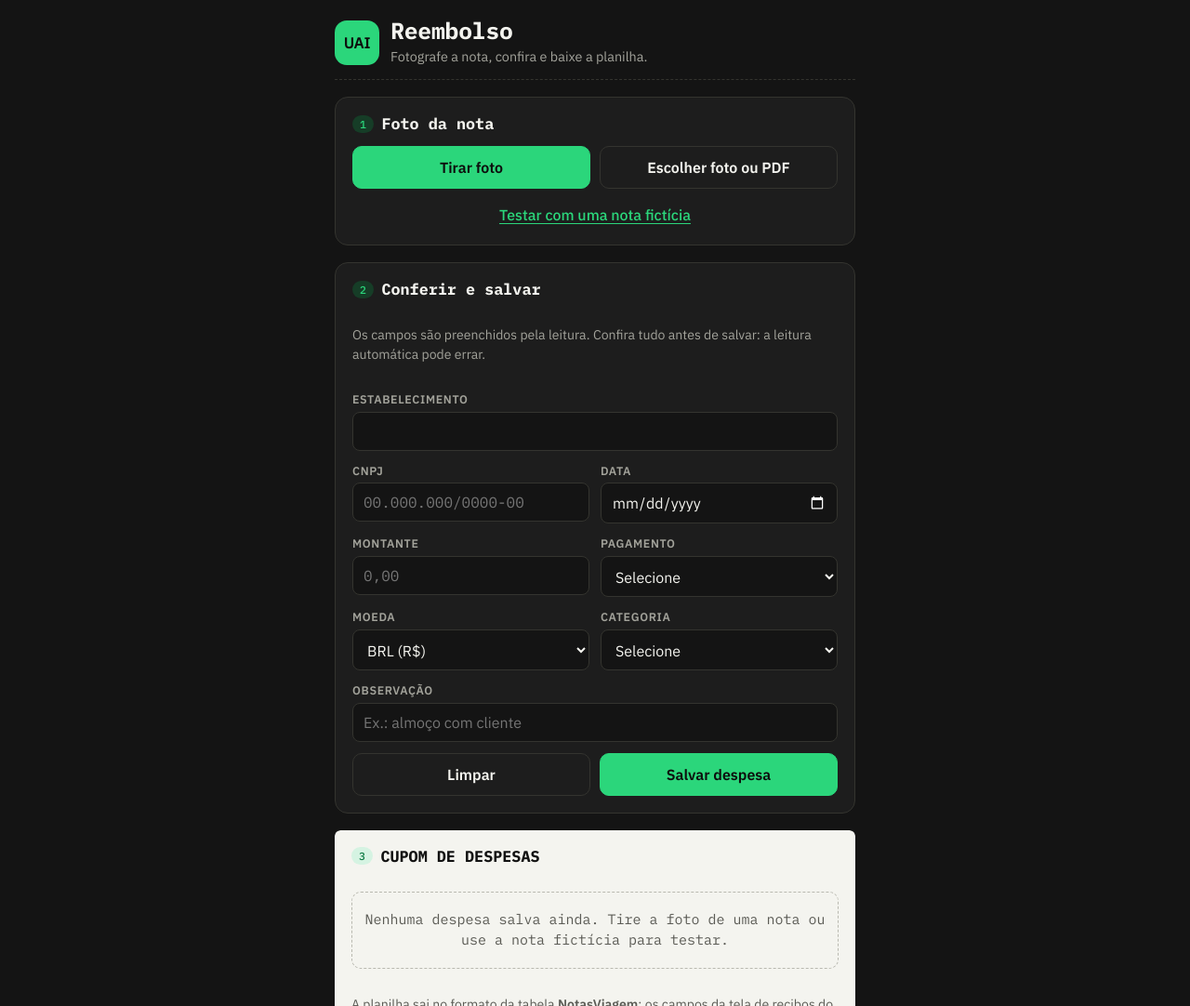
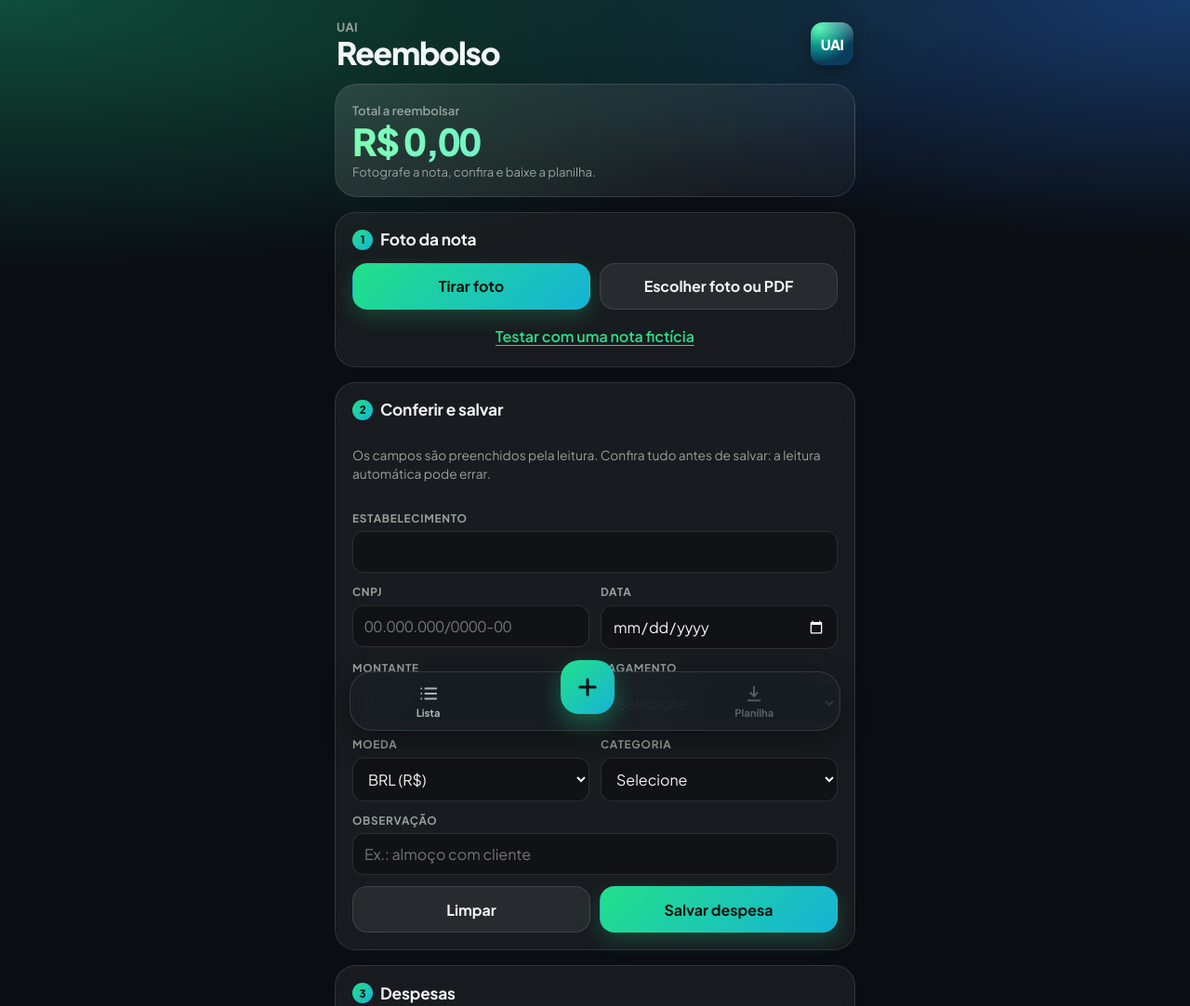
Before and after one commit to gcyrbdk9nz-art/reembolso-uai, a plain HTML site: page index.html in a window 1280 px wide. Shown: the top 1082 px of the page at 93% size. Drawn offline with Linux system fonts and the light colour scheme.

Commit message:
Aparência Aurora: tema escuro com vidro e gradiente, novo ícone, total no topo e barra inferior (#1)
Claude-Session: https://claude.ai/code/session_01P7sN9fsUqcxLoptZ78KP3w

Co-authored-by: Claude <noreply@anthropic.com>

```diff
--- a/index.html
+++ b/index.html
@@ -3,7 +3,7 @@
 <meta charset="utf-8">
 <meta name="viewport" content="width=device-width,initial-scale=1,viewport-fit=cover">
 <title>Reembolso UAI</title>
-<meta name="theme-color" content="#141414">
+<meta name="theme-color" content="#0a0d12">
 <meta name="apple-mobile-web-app-capable" content="yes">
 <meta name="mobile-web-app-capable" content="yes">
 <meta name="apple-mobile-web-app-status-bar-style" content="black-translucent">
@@ -12,98 +12,116 @@
 <link rel="icon" href="icons/icon-192.png">
 <link rel="apple-touch-icon" href="icons/apple-touch-icon.png">
 <link rel="preconnect" href="https://fonts.googleapis.com">
-<link rel="stylesheet" href="https://fonts.googleapis.com/css2?family=IBM+Plex+Sans:wght@400;500;600&family=IBM+Plex+Mono:wght@400;500;700&display=swap">
+<link rel="stylesheet" href="https://fonts.googleapis.com/css2?family=Plus+Jakarta+Sans:wght@400;500;600;700;800&display=swap">
 <style>
-:root{padding-top:env(safe-area-inset-top,0px);padding-bottom:env(safe-area-inset-bottom,0px)}
+:root{padding-top:env(safe-area-inset-top,0px)}
 img{max-width:100%}
-/* Layout: one narrow column; dark app chrome, the expense list printed as a paper till receipt (option C "Cupom"). Deliberately dark-only. */
+/* Visual "Aurora": dark background with green/blue glow, glass cards, gradient accents. Deliberately dark-only. */
 :root{
-  --bg:#141414; --paper:#1d1d1d; --ink:#f4f4ef; --muted:#a3a39b; --line:#34342f;
-  --accent:#2bd67b; --accent-ink:#0d0d0d; --accent-soft:#163d27;
-  --warn:#f0b454; --warn-soft:#3a2c12; --danger:#ff8a80; --danger-soft:#3d1a17;
-  --rc-paper:#f4f4ef; --rc-ink:#111111; --rc-muted:#5b5b55; --rc-line:#b9b9b0;
-  --f-display:"IBM Plex Mono",ui-monospace,Menlo,monospace;
-  --f-body:"IBM Plex Sans",system-ui,-apple-system,sans-serif;
-  --f-mono:"IBM Plex Mono",ui-monospace,Menlo,monospace;
+  --bg:#0a0d12; --paper:rgba(255,255,255,.06); --paper-solid:#151a21; --ink:#f2f6f4; --muted:#97a39d; --line:rgba(255,255,255,.11);
+  --accent:#2be08c; --accent-2:#16b3d6; --accent-ink:#04140d; --accent-soft:rgba(43,224,140,.16);
+  --grad:linear-gradient(135deg,#22e08a,#16b3d6);
+  --warn:#ffd36b; --warn-soft:rgba(255,196,60,.16); --danger:#ff8a80; --danger-soft:rgba(255,110,100,.16);
+  --f-body:"Plus Jakarta Sans",system-ui,-apple-system,sans-serif;
+  --f-display:var(--f-body);
+  --f-mono:var(--f-body);
   color-scheme:dark;
 }
 *{box-sizing:border-box}
 [hidden]{display:none!important}
-body{margin:0;background:var(--bg);color:var(--ink);font:15px/1.5 var(--f-body);
-  padding-left:max(16px,env(safe-area-inset-left,0px));padding-right:max(16px,env(safe-area-inset-right,0px));padding-block:20px 40px}
-.wrap{max-width:560px;margin:0 auto;display:flex;flex-direction:column;gap:18px}
-header{display:flex;align-items:center;gap:12px;padding-bottom:14px;border-bottom:1px dashed var(--line)}
-.logo{width:48px;height:48px;border-radius:13px;background:var(--accent);color:var(--accent-ink);display:grid;place-items:center;font:700 1.05rem var(--f-body);letter-spacing:-.02em;flex:none}
-header h1{font:700 1.55rem/1.1 var(--f-display);margin:0;letter-spacing:-.01em}
-header p{margin:.15rem 0 0;color:var(--muted);font-size:.9rem}
-.card{background:var(--paper);border:1px solid var(--line);border-radius:14px;padding:18px;display:flex;flex-direction:column;gap:14px}
-.card h2{font:600 1.05rem/1.2 var(--f-display);margin:0;display:flex;align-items:center;gap:8px}
-.step{font:500 .72rem var(--f-mono);color:var(--accent);background:var(--accent-soft);border-radius:999px;padding:2px 8px;letter-spacing:.04em}
-button,.btn{font:600 1rem var(--f-body);border-radius:10px;border:1px solid var(--line);background:var(--paper);color:var(--ink);padding:12px 14px;cursor:pointer;min-height:46px;display:inline-flex;align-items:center;justify-content:center;gap:8px;text-align:center}
+html{background:var(--bg)}
+body{margin:0;color:var(--ink);font:15px/1.5 var(--f-body);min-height:100vh;
+  background:radial-gradient(120% 420px at 0% 0%,#0f4d3c 0%,transparent 70%),radial-gradient(90% 380px at 100% 0%,#173a6b 0%,transparent 70%),var(--bg);background-repeat:no-repeat;
+  padding-left:max(16px,env(safe-area-inset-left,0px));padding-right:max(16px,env(safe-area-inset-right,0px));
+  padding-top:16px;padding-bottom:calc(110px + env(safe-area-inset-bottom,0px))}
+.wrap{max-width:560px;margin:0 auto;display:flex;flex-direction:column;gap:16px}
+header{display:flex;align-items:center;justify-content:space-between;gap:12px;padding:4px 2px 0}
+header .kicker{font-size:.8rem;font-weight:700;color:var(--muted);letter-spacing:.04em}
+header h1{font:800 2.1rem/1.05 var(--f-display);margin:0;letter-spacing:-.035em}
+.logo{width:46px;height:46px;border-radius:13px;display:grid;place-items:center;flex:none;position:relative;overflow:hidden;
+  background:radial-gradient(80% 80% at 20% 15%,#2cf09a,#0b8f8a 55%,#0a3d5c);color:#fff;font:800 .95rem var(--f-body);letter-spacing:-.04em;box-shadow:0 6px 18px rgba(0,0,0,.35)}
+.logo:after{content:"";position:absolute;inset:0;background:linear-gradient(180deg,rgba(255,255,255,.32),transparent 50%)}
+.glass,.card{background:var(--paper);border:1px solid var(--line);-webkit-backdrop-filter:blur(20px);backdrop-filter:blur(20px)}
+.hero{border-radius:24px;padding:18px 18px 16px;background:linear-gradient(135deg,rgba(255,255,255,.12),rgba(255,255,255,.04))}
+.hero .k{font-size:.82rem;font-weight:600;color:var(--muted)}
+.hero .v{font-size:2.5rem;font-weight:800;letter-spacing:-.035em;line-height:1.15;font-variant-numeric:tabular-nums;
+  background:linear-gradient(90deg,#7dffb3,#5ad1ff);-webkit-background-clip:text;background-clip:text;color:transparent}
+.hero .s{font-size:.82rem;color:var(--muted)}
+.card{border-radius:22px;padding:18px;display:flex;flex-direction:column;gap:14px}
+.card h2{font:700 1.08rem/1.2 var(--f-display);margin:0;display:flex;align-items:center;gap:8px;letter-spacing:-.01em}
+.step{font:800 .72rem var(--f-body);color:var(--accent-ink);background:var(--grad);border-radius:999px;width:22px;height:22px;display:inline-grid;place-items:center}
+button,.btn{font:700 1rem var(--f-body);border-radius:16px;border:1px solid var(--line);background:rgba(255,255,255,.07);color:var(--ink);padding:12px 14px;cursor:pointer;min-height:50px;display:inline-flex;align-items:center;justify-content:center;gap:8px;text-align:center}
 button:focus-visible,.btn:focus-within,input:focus-visible,select:focus-visible,textarea:focus-visible{outline:3px solid var(--accent);outline-offset:2px}
-.primary{background:var(--accent);color:var(--accent-ink);border-color:var(--accent)}
-button:disabled{opacity:.55;cursor:default}
+.primary{background:var(--grad);color:var(--accent-ink);border-color:transparent;box-shadow:0 8px 22px rgba(34,224,138,.22)}
+button:disabled{opacity:.45;cursor:default;box-shadow:none}
 .row{display:flex;gap:10px;flex-wrap:wrap}
 .row>*{flex:1 1 160px}
 .btn input{position:absolute;width:1px;height:1px;opacity:0;pointer-events:none}
 .btn{position:relative}
-.link{background:none;border:none;color:var(--accent);padding:4px 0;min-height:0;font-weight:500;text-decoration:underline;text-underline-offset:3px}
+.link{background:none;border:none;color:var(--accent);padding:4px 0;min-height:0;font-weight:600;text-decoration:underline;text-underline-offset:3px;box-shadow:none}
 #preview{display:flex;gap:12px;align-items:flex-start}
-#preview img{width:84px;height:112px;object-fit:cover;border-radius:8px;border:1px solid var(--line);flex:none}
+#preview img{width:84px;height:112px;object-fit:cover;border-radius:12px;border:1px solid var(--line);flex:none}
 #status{flex:1;min-width:0;display:flex;flex-direction:column;gap:6px;font-size:.92rem}
-.bar{height:6px;background:var(--line);border-radius:4px;overflow:hidden}
-.bar i{display:block;height:100%;width:0;background:var(--accent);transition:width .2s}
-.note{font-size:.88rem;color:var(--muted)}
-.chip{display:inline-block;font:500 .7rem var(--f-mono);padding:1px 7px;border-radius:999px;background:var(--accent-soft);color:var(--accent);letter-spacing:.03em;vertical-align:middle}
+.bar{height:6px;background:rgba(255,255,255,.1);border-radius:4px;overflow:hidden}
+.bar i{display:block;height:100%;width:0;background:var(--grad);transition:width .2s}
+.note{font-size:.86rem;color:var(--muted)}
+.chip{display:inline-block;font:700 .68rem var(--f-body);padding:1px 8px;border-radius:999px;background:var(--accent-soft);color:var(--accent);letter-spacing:.02em;vertical-align:middle;text-transform:none}
 .chip.warn{background:var(--warn-soft);color:var(--warn)}
 form{display:grid;grid-template-columns:1fr 1fr;gap:12px}
-.f{display:flex;flex-direction:column;gap:4px;min-width:0}
+.f{display:flex;flex-direction:column;gap:5px;min-width:0}
 .f.full{grid-column:1/-1}
-.f label{font-size:.78rem;font-weight:600;color:var(--muted);text-transform:uppercase;letter-spacing:.05em;display:flex;gap:6px;align-items:center}
-input,select,textarea{font:16px var(--f-body);color:var(--ink);background:var(--bg);border:1px solid var(--line);border-radius:8px;padding:10px 11px;width:100%;min-width:0}
-input.money,input.mono{font-family:var(--f-mono);font-variant-numeric:tabular-nums}
+.f label{font-size:.74rem;font-weight:700;color:var(--muted);text-transform:uppercase;letter-spacing:.06em;display:flex;gap:6px;align-items:center}
+input,select,textarea{font:16px var(--f-body);color:var(--ink);background:rgba(0,0,0,.28);border:1px solid var(--line);border-radius:12px;padding:11px 12px;width:100%;min-width:0}
+select option{background:var(--paper-solid)}
+input.money,input.mono{font-variant-numeric:tabular-nums}
 .f.empty input,.f.empty select{border-color:var(--warn);background:var(--warn-soft)}
 @media (max-width:420px){form{grid-template-columns:1fr}}
-.alert{border-radius:10px;padding:10px 12px;font-size:.9rem;background:var(--warn-soft);color:var(--ink);border:1px solid var(--warn)}
-.alert.err{background:var(--danger-soft);border-color:var(--danger)}
-.ledger{list-style:none;margin:0;padding:0;display:flex;flex-direction:column}
-.ledger li{display:grid;grid-template-columns:1fr auto;gap:2px 12px;padding:12px 0;border-bottom:1px dashed var(--line)}
-.ledger .who{font-weight:600;min-width:0;overflow-wrap:anywhere}
-.ledger .val{font:500 1rem var(--f-mono);font-variant-numeric:tabular-nums;text-align:right}
-.ledger .meta{color:var(--muted);font-size:.85rem;min-width:0;overflow-wrap:anywhere}
+.alert{border-radius:14px;padding:10px 12px;font-size:.9rem;background:var(--warn-soft);color:var(--ink);border:1px solid rgba(255,211,107,.45)}
+.alert.err{background:var(--danger-soft);border-color:rgba(255,138,128,.5)}
+.ledger{list-style:none;margin:0;padding:0;display:flex;flex-direction:column;border-radius:18px;background:rgba(255,255,255,.04);border:1px solid var(--line);overflow:hidden}
+.ledger:empty{display:none}
+.ledger li{display:grid;grid-template-columns:1fr auto;gap:2px 12px;padding:12px 14px}
+.ledger li+li{border-top:1px solid rgba(255,255,255,.07)}
+.ledger .who{font-weight:700;min-width:0;overflow-wrap:anywhere}
+.ledger .val{font-weight:800;font-variant-numeric:tabular-nums;text-align:right}
+.ledger .meta{color:var(--muted);font-size:.82rem;min-width:0;overflow-wrap:anywhere;grid-column:1/-1}
 .ledger .act{display:flex;gap:16px;justify-content:flex-end;grid-column:1/-1}
-.ledger .meta{grid-column:1/-1}
-.ledger .act button{min-height:0;padding:2px 0;border:none;background:none;color:var(--muted);font-weight:500;font-size:.85rem;text-decoration:underline}
+.ledger .act button{min-height:0;padding:2px 0;border:none;background:none;color:var(--muted);font-weight:600;font-size:.82rem;text-decoration:underline;box-shadow:none}
 .ledger .act button.confirm{color:var(--danger)}
-.total{display:flex;justify-content:space-between;align-items:baseline;padding-top:6px;border-top:2px solid var(--ink)}
-.total b{font:600 1.3rem var(--f-mono);font-variant-numeric:tabular-nums}
+.total{display:flex;justify-content:space-between;align-items:baseline;padding:4px 4px 0}
+.total span{color:var(--muted);font-weight:600}
+.total b{font-size:1.3rem;font-weight:800;font-variant-numeric:tabular-nums}
 .ledger li.has-foto{grid-template-columns:44px 1fr auto}
-.ledger li.has-foto .ph{grid-row:1/4;width:44px;height:58px;object-fit:cover;border-radius:6px;border:1px solid var(--line)}
+.ledger li.has-foto .ph{grid-row:1/4;width:44px;height:56px;object-fit:cover;border-radius:10px;border:1px solid var(--line)}
 .ledger li.has-foto .meta,.ledger li.has-foto .act{grid-column:2/4}
-.st{font:500 .7rem var(--f-mono);padding:1px 7px;border-radius:999px;margin-left:6px;vertical-align:middle;white-space:nowrap}
+.st{font:700 .68rem var(--f-body);padding:2px 8px;border-radius:999px;margin-left:6px;vertical-align:middle;white-space:nowrap}
 .st.pend{background:var(--warn-soft);color:var(--warn)}
 .st.ok{background:var(--accent-soft);color:var(--accent)}
-/* The expense list is a printed receipt */
-#list{--paper:var(--rc-paper);--ink:var(--rc-ink);--muted:var(--rc-muted);--line:var(--rc-line);
-  --accent:#0d7a43;--accent-ink:#ffffff;--accent-soft:#d5f3e2;--warn:#7a4f00;--warn-soft:#fbe7bf;--danger:#b3261e;--danger-soft:#fbe3e1;
-  color-scheme:light;color:var(--ink);font-family:var(--f-mono);border:none;border-radius:6px 6px 0 0;padding-bottom:30px;
-  -webkit-mask:radial-gradient(circle 6px at 50% 100%,#0000 97%,#000) 0 0/14px 100% repeat-x;mask:radial-gradient(circle 6px at 50% 100%,#0000 97%,#000) 0 0/14px 100% repeat-x}
-#list .ledger .who{text-transform:uppercase;font-weight:500}
-#list .note,#list button{font-family:var(--f-body)}
-#list .total{border-top:1px dashed var(--ink)}
-.empty-state{color:var(--muted);text-align:center;padding:18px 8px;border:1px dashed var(--line);border-radius:10px}
-details{font-size:.9rem;color:var(--muted)}
-details summary{cursor:pointer;color:var(--ink);font-weight:500}
+.empty-state{color:var(--muted);text-align:center;padding:18px 8px;border:1px dashed var(--line);border-radius:16px}
+details{font-size:.9rem;color:var(--muted);padding:0 4px}
+details summary{cursor:pointer;color:var(--ink);font-weight:600}
 details ul{padding-left:1.1rem;margin:.5rem 0}
-#toast{position:fixed;left:50%;transform:translateX(-50%);bottom:calc(20px + env(safe-area-inset-bottom,0px));background:var(--ink);color:var(--paper);padding:10px 16px;border-radius:10px;font-weight:500;max-width:calc(100% - 32px)}
+.tabbar{position:fixed;left:50%;transform:translateX(-50%);bottom:calc(14px + env(safe-area-inset-bottom,0px));width:min(528px,calc(100% - 32px));height:64px;border-radius:24px;
+  display:flex;justify-content:space-around;align-items:center;background:rgba(26,32,40,.72);border:1px solid rgba(255,255,255,.12);-webkit-backdrop-filter:blur(22px);backdrop-filter:blur(22px);z-index:20;box-shadow:0 10px 30px rgba(0,0,0,.4)}
+.tabbar button,.tabbar label{background:none;border:none;box-shadow:none;min-height:0;padding:6px 12px;flex-direction:column;gap:2px;color:#a9b5af;font:700 .7rem var(--f-body);border-radius:14px}
+.tabbar svg{width:22px;height:22px}
+.tabbar .fab{width:58px;height:58px;border-radius:20px;margin-top:-30px;background:var(--grad);color:var(--accent-ink);box-shadow:0 10px 24px rgba(34,224,138,.35);padding:0}
+.tabbar .fab svg{width:28px;height:28px}
+#toast{position:fixed;left:50%;transform:translateX(-50%);bottom:calc(92px + env(safe-area-inset-bottom,0px));background:#f2f6f4;color:#0a0d12;padding:10px 16px;border-radius:14px;font-weight:700;max-width:calc(100% - 32px);z-index:30}
 @media (prefers-reduced-motion:reduce){.bar i{transition:none}}
 </style>
 </head><body>
 <div class="wrap">
   <header>
+    <div><div class="kicker">UAI</div><h1>Reembolso</h1></div>
     <div class="logo" aria-hidden="true">UAI</div>
-    <div><h1>Reembolso</h1><p>Fotografe a nota, confira e baixe a planilha.</p></div>
   </header>
+
+  <section class="hero glass" aria-live="polite">
+    <div class="k">Total a reembolsar</div>
+    <div class="v" id="heroTotal">R$ 0,00</div>
+    <div class="s" id="heroSub">Fotografe a nota, confira e baixe a planilha.</div>
+  </section>
 
   <section class="card" id="capture">
     <h2><span class="step">1</span> Foto da nota</h2>
@@ -144,7 +162,7 @@ details ul{padding-left:1.1rem;margin:.5rem 0}
   </section>
 
   <section class="card" id="list">
-    <h2><span class="step">3</span> CUPOM DE DESPESAS <span class="note" id="storeNote" style="font-weight:400;font-family:var(--f-body)"></span></h2>
+    <h2><span class="step">3</span> Despesas <span class="note" id="storeNote" style="font-weight:400;font-family:var(--f-body)"></span></h2>
     <ul class="ledger" id="ledger"></ul>
     <div class="empty-state" id="empty">Nenhuma despesa salva ainda. Tire a foto de uma nota ou use a nota fictícia para testar.</div>
     <div class="total" id="totalRow" hidden><span>Total</span><b id="total">R$ 0,00</b></div>
@@ -177,6 +195,11 @@ details ul{padding-left:1.1rem;margin:.5rem 0}
     </ul>
   </details>
 </div>
+<nav class="tabbar" aria-label="Atalhos">
+  <button type="button" id="tabLista"><svg viewBox="0 0 24 24" fill="none" stroke="currentColor" stroke-width="2" stroke-linecap="round" aria-hidden="true"><path d="M8 6h13M8 12h13M8 18h13M3.5 6h.01M3.5 12h.01M3.5 18h.01"/></svg>Lista</button>
+  <label class="btn fab" for="cam" aria-label="Fotografar nota"><svg viewBox="0 0 24 24" fill="none" stroke="currentColor" stroke-width="2.6" stroke-linecap="round" aria-hidden="true"><path d="M12 5v14M5 12h14"/></svg></label>
+  <button type="button" id="tabXlsx"><svg viewBox="0 0 24 24" fill="none" stroke="currentColor" stroke-width="2" stroke-linecap="round" stroke-linejoin="round" aria-hidden="true"><path d="M12 4v11m0 0l-4-4m4 4l4-4M5 20h14"/></svg>Planilha</button>
+</nav>
 <div id="toast" hidden></div>
 
 <script src="vendor/jsQR.js"></script>
@@ -522,7 +545,13 @@ function render(){
   $("limpar").hidden=!items.length||!$("limparBox").hidden; if(!items.length) $("limparBox").hidden=true;
   const nl=items.filter(i=>i.status==="Lançada").length; $("nLanc").textContent=nl; $("limparLanc").disabled=!nl;
   $("storeNote").textContent=items.length?`(${items.length})`:"";
+  $("heroTotal").textContent=brl(total);
+  const np=items.length-nl;
+  $("heroSub").textContent=items.length?`${items.length} ${items.length>1?"notas":"nota"} · ${np} ${np===1?"pendente":"pendentes"}`:"Fotografe a nota, confira e baixe a planilha.";
+  $("tabXlsx").disabled=!items.length;
 }
+$("tabLista").onclick=()=>$("list").scrollIntoView({behavior:matchMedia("(prefers-reduced-motion: reduce)").matches?"auto":"smooth",block:"start"});
+$("tabXlsx").onclick=()=>$("xlsx").click();
 
 /* ---------- Excel (real .xlsx with table "NotasViagem", written by hand: no library) ---------- */
 const COLS=[["TDesp",20],["Montante",13],["Taxa câmbio",13],["Data",12],["Info.brv",34],["Moeda",8],["Status",11],["FOTOS_PREST_CONTAS",48],["CNPJ",20],["Forma de pagamento",19],["Observação",30],["Chave de acesso NFC-e",48]];
--- a/sw.js
+++ b/sw.js
@@ -1,5 +1,5 @@
 // Reembolso UAI — offline support. Bump VERSION on every release.
-const VERSION = "v2-2026-11-27";
+const VERSION = "v3-aurora-2026-11-27";
 const CORE = [
   "./", "index.html", "manifest.webmanifest",
   "icons/icon-192.png", "icons/icon-512.png", "icons/apple-touch-icon.png",
```
Also changed, not shown: icons/apple-touch-icon.png, icons/icon-192.png, icons/icon-512.png, icons/icon-maskable-512.png, manifest.webmanifest.
